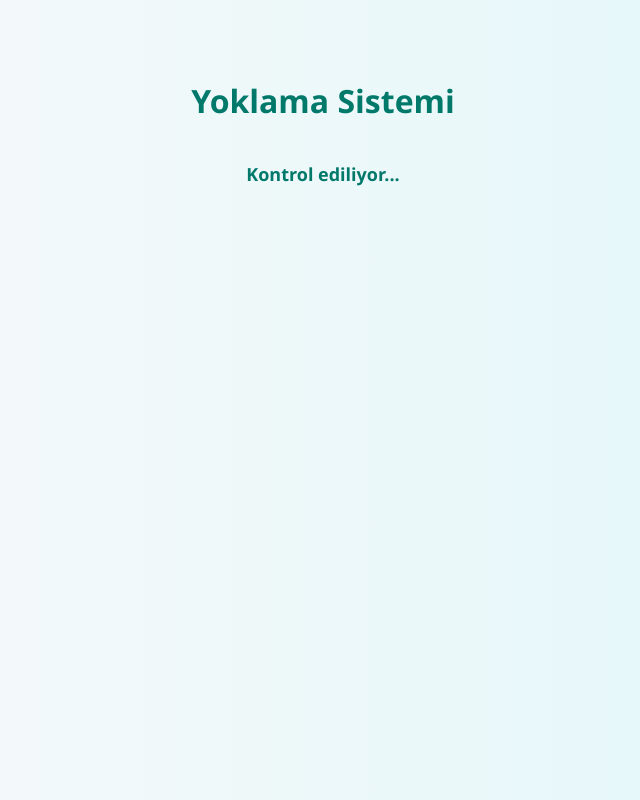
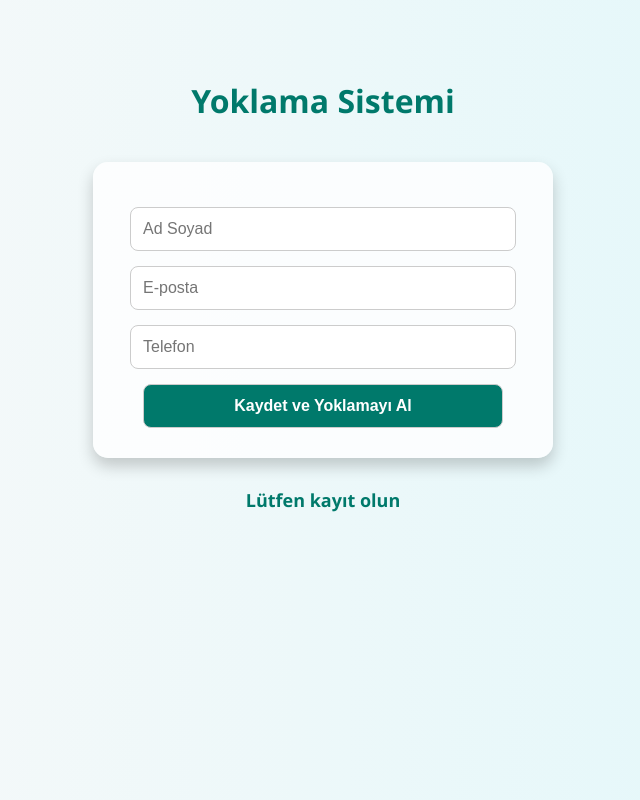
Before and after one commit to Turcais/sn-yoklama, a plain HTML site: page index.html in a window 1280 px wide. Shown: the whole page, without its empty margins (317-957 px from the left). Drawn offline with Linux system fonts and the light colour scheme.

Commit message:
Update index.html

```diff
--- a/index.html
+++ b/index.html
@@ -63,7 +63,7 @@
 <p id="status">Kontrol ediliyor...</p>
 
 <script>
-const API_URL = "https://sn-yoklama.vercel.app/api/yoklama;
+const API_URL = "https://sn-yoklama.vercel.app/api/yoklama";
 
 function getUUID() {
   let uuid = localStorage.getItem("device_uuid");
```
